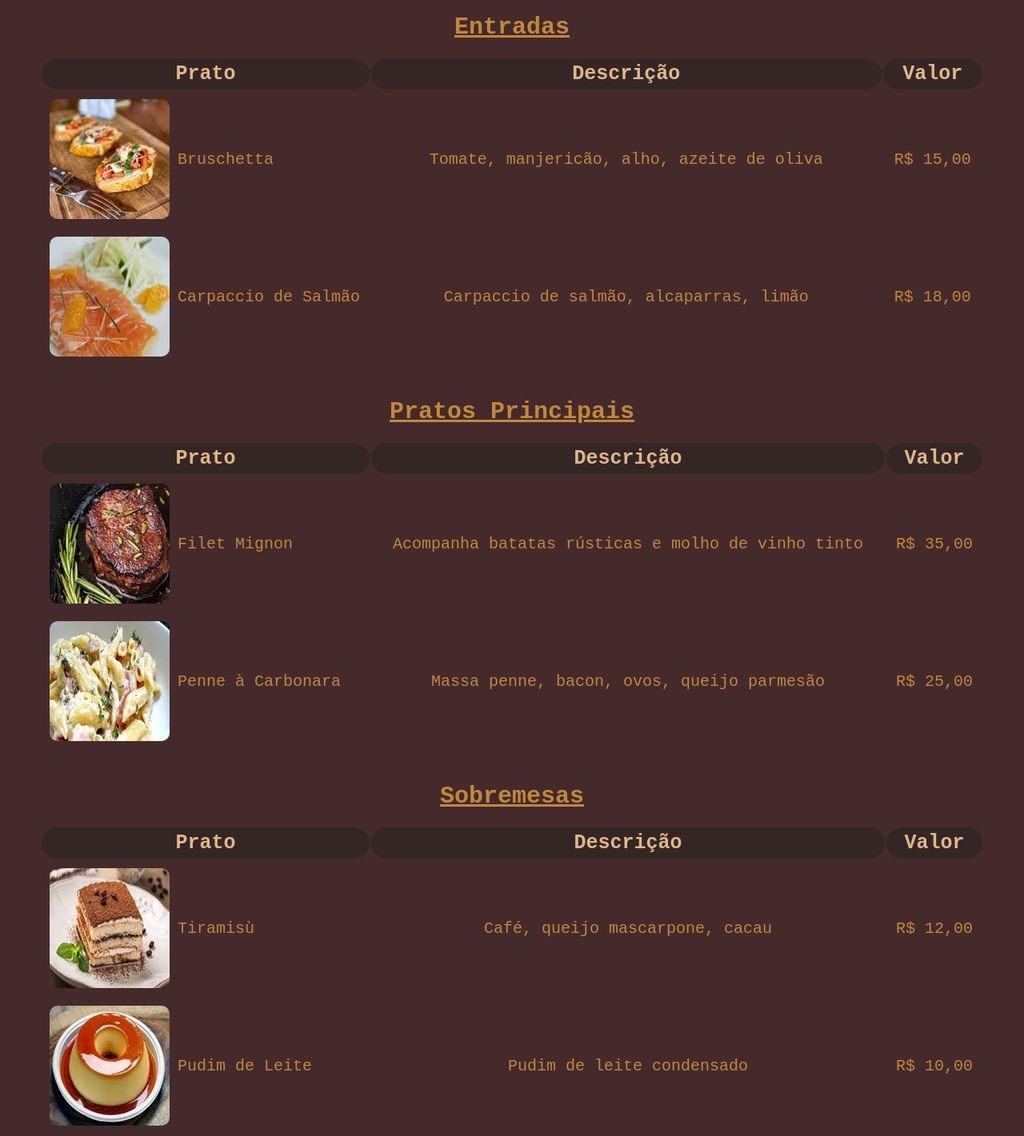
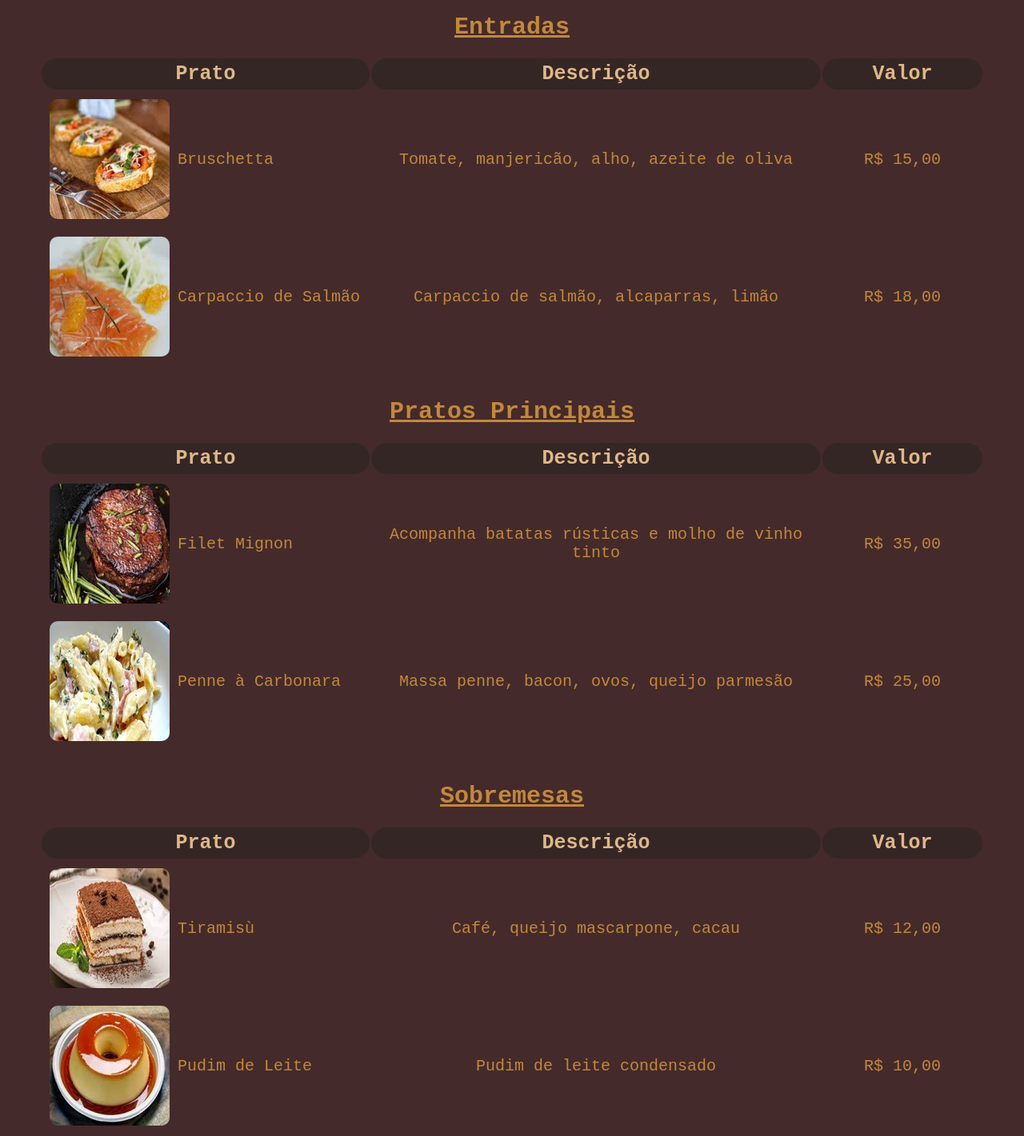
Before and after one commit to TiagoVP86/02-atividade-fixacao-ada, a plain HTML site: page index.html in a window 1280 px wide. Shown: the part 111-1532 px from the top of the page at 80% size. Drawn offline with Linux system fonts and the light colour scheme.

Commit message:
Ajuste na coluna Valor e cor do botao enviar do formulario

```diff
--- a/index.html
+++ b/index.html
@@ -33,7 +33,7 @@
             Bruschetta
           </td>
           <td>Tomate, manjericão, alho, azeite de oliva</td>
-          <td>R$ 15,00</td>
+          <td style="width: 200px">R$ 15,00</td>
         </tr>
         <tr>
           <td style="display: flex; align-items: center">
@@ -62,7 +62,7 @@
             Filet Mignon
           </td>
           <td>Acompanha batatas rústicas e molho de vinho tinto</td>
-          <td style="width: 120px">R$ 35,00</td>
+          <td style="width: 200px">R$ 35,00</td>
         </tr>
         <tr>
           <td style="display: flex; align-items: center">
@@ -88,7 +88,7 @@
             <img src="./images/tiramisu.jpeg" />Tiramisù
           </td>
           <td>Café, queijo mascarpone, cacau</td>
-          <td style="width: 120px">R$ 12,00</td>
+          <td style="width: 200px">R$ 12,00</td>
         </tr>
         <tr>
           <td style="display: flex; align-items: center">
--- a/style.css
+++ b/style.css
@@ -105,7 +105,7 @@ textarea {
 
 button {
   font-family: "Courier New", Courier, monospace;
-  background-color: #701010;
+  background-color: #352626;
   color: white;
   padding: 10px 15px;
   border: none;
@@ -117,7 +117,7 @@ button {
 }
 
 button:hover {
-  background-color: #b92525;
+  background-color: #411515;
 }
 
 .button {
```
